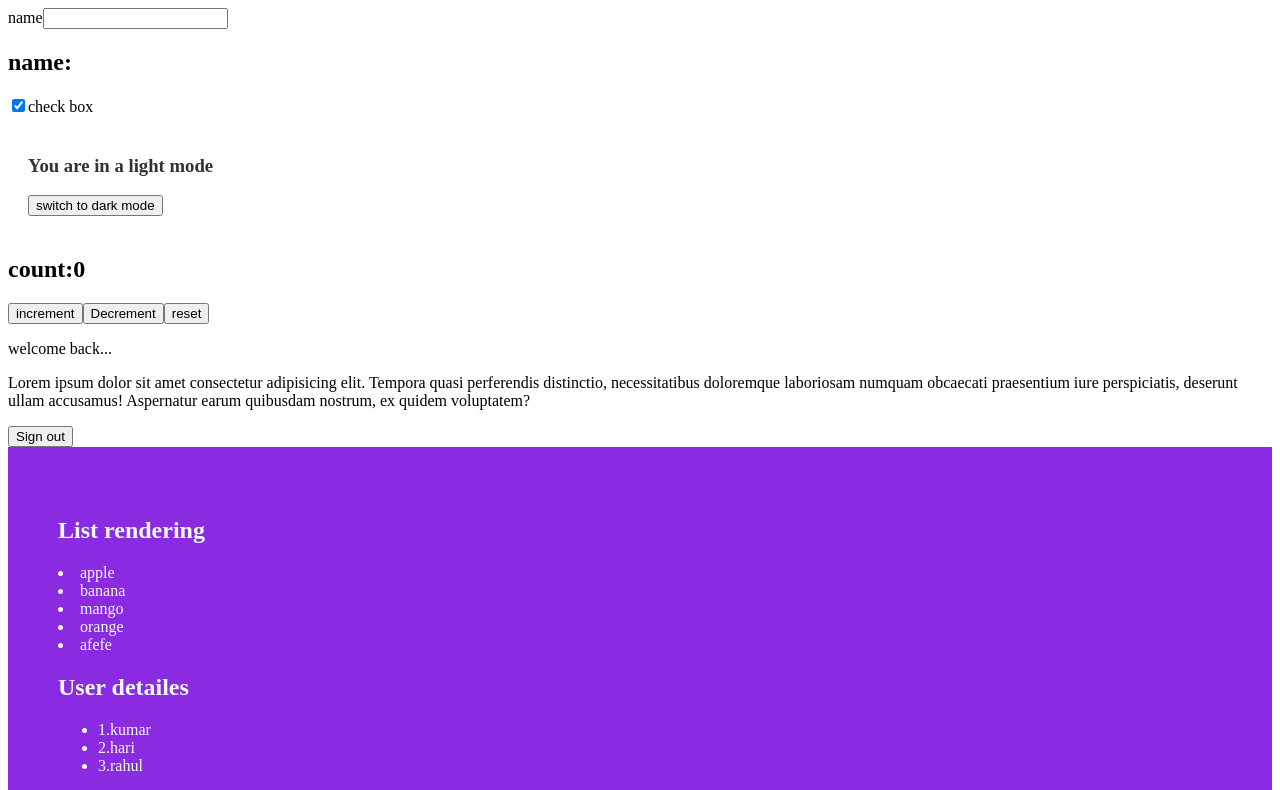
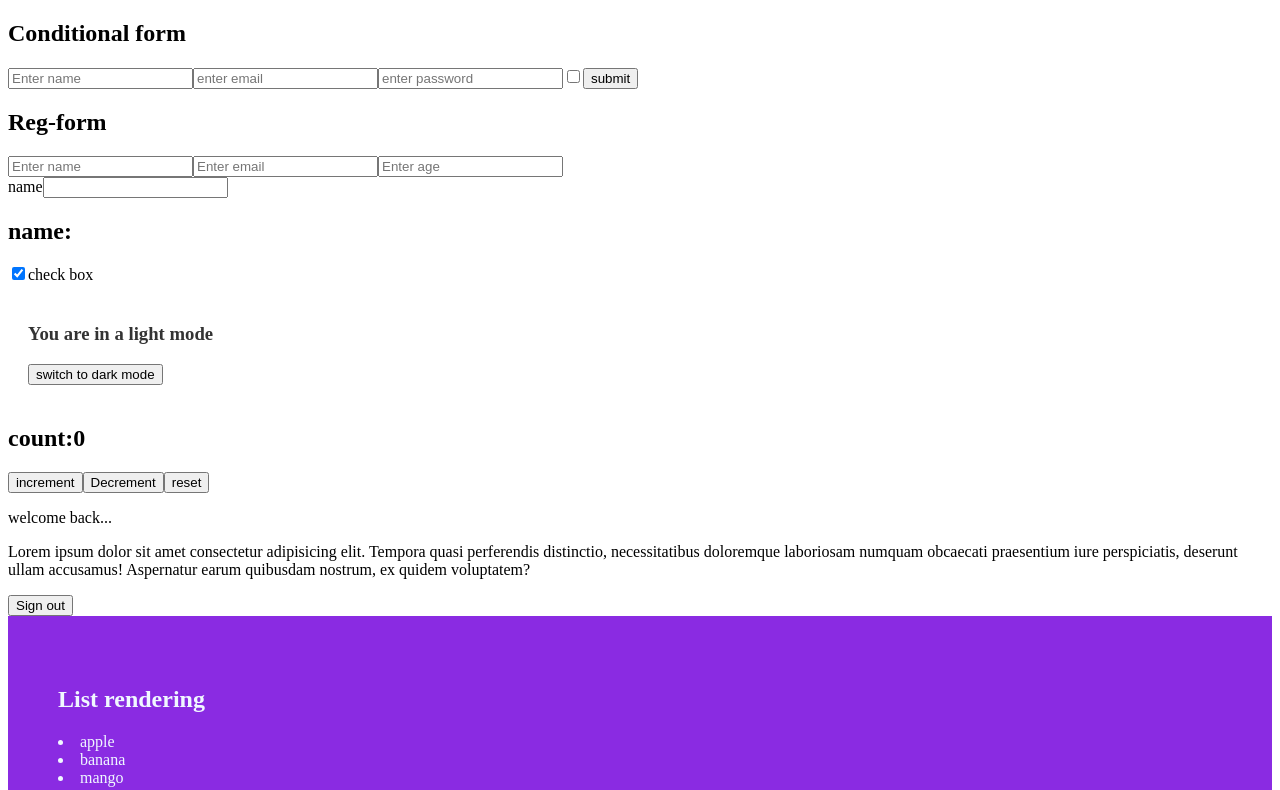
Before and after one commit to kamalrajms/Apr1, a React (Vite) app: page / in a window 1280 px wide. Shown: the top 790 px of the page. Built offline with nearby package versions, Linux system fonts and the light colour scheme.

Commit message:
usestate

```diff
--- a/src/App.jsx
+++ b/src/App.jsx
@@ -7,6 +7,8 @@ import ListRendering from "./Component/ListRendering";
 import UseStateHook from "./Component/UseStateHook";
 import Theme from "./Component/Theme";
 import Fields from "./Component/Fields";
+import RegForm from "./Component/RegForm";
+import ConditionalForm from "./Component/ConditionalForm";
 
 export default function App() {
   const name = "hari";
@@ -26,6 +28,8 @@ export default function App() {
 
   return (
     <>
+      <ConditionalForm />
+      <RegForm />
       <Fields />
       <Theme />
       <UseStateHook />
--- /dev/null
+++ b/src/Component/ConditionalForm.jsx
@@ -0,0 +1,79 @@
+import React, { useState } from "react";
+
+export default function ConditionalForm() {
+  const [formData, setFormData] = useState({
+    userName: "",
+    email: "",
+    password: "",
+    terms: false,
+  });
+  const [error, setError] = useState("");
+
+  const handlechange = (e) => {
+    const { value, name, type, checked } = e.target;
+    setFormData({
+      ...formData,
+      [name]: type === "checkbox" ? checked : value,
+    });
+  };
+  //   const handlechange2 = (e) => {
+  //     const { checked, name } = e.target;
+  //     setFormData({
+  //       ...formData,
+  //       [name]: checked,
+  //     });
+  //   };
+  const handleForm = (e) => {
+    e.preventDefault();
+    // console.log("hello");
+    if(!formData.userName || !formData.password || !formData.email){
+        setError("All fields are required")
+        return;
+    }
+    if(!formData.terms){
+        setError("must Accept checkbox")
+        return;
+    }
+    setError("")
+    alert("form data is submitted successfully")
+    console.log(formData);
+
+  };
+
+  return (
+    <div>
+      <form onSubmit={handleForm}>
+        <h2>Conditional form</h2>
+        {error && <h3 style={{ color: "red" }}>{error}</h3>}
+        <input
+          type="text"
+          value={formData.userName}
+          onChange={handlechange}
+          name="userName"
+          placeholder="Enter name"
+        />
+        <input
+          type="email"
+          value={formData.email}
+          onChange={handlechange}
+          name="email"
+          placeholder="enter email"
+        />
+        <input
+          type="password"
+          value={formData.password}
+          onChange={handlechange}
+          name="password"
+          placeholder="enter password"
+        />
+        <input
+          type="checkbox"
+          checked={formData.terms}
+          onChange={handlechange}
+          name="terms"
+        />
+        <button type="submit">submit</button>
+      </form>
+    </div>
+  );
+}
--- /dev/null
+++ b/src/Component/RegForm.jsx
@@ -0,0 +1,59 @@
+import React, { useState } from "react";
+
+export default function RegForm() {
+  const [formData, setFormData] = useState({
+    name: "",
+    email: "",
+    age: "",
+  });
+
+  //   formData={
+  //     name: "",
+  //     email: "",
+  //     age: "",
+  //   }
+
+  const handleChange=(e)=>{
+    const {name,value}=e.target
+    setFormData({
+        ...formData,                    // previous value
+        [name]:value  // new data going to update  in same object
+
+    })
+  }
+//   const handleChange=(e)=>{
+//     const {name,value}=e.target
+//     setFormData({
+//         ...formData,                    // previous value
+//         [e.target.name]:e.target.value  // new data going to update  in same object
+
+//     })
+//   }
+
+  return (
+    <div>
+      <h2>Reg-form</h2>
+      <input
+        type="text"
+        value={formData.name}
+        name="name"
+        onChange={handleChange}
+        placeholder="Enter name"
+      />
+      <input
+        type="email"
+        value={formData.email}
+        name="email"
+        onChange={handleChange}
+        placeholder="Enter email"
+      />
+      <input
+        type="number"
+        value={formData.age}
+        name="age"
+        onChange={handleChange}
+        placeholder="Enter age"
+      />
+    </div>
+  );
+}
```
Also changed, not shown: src/Text.txt.
